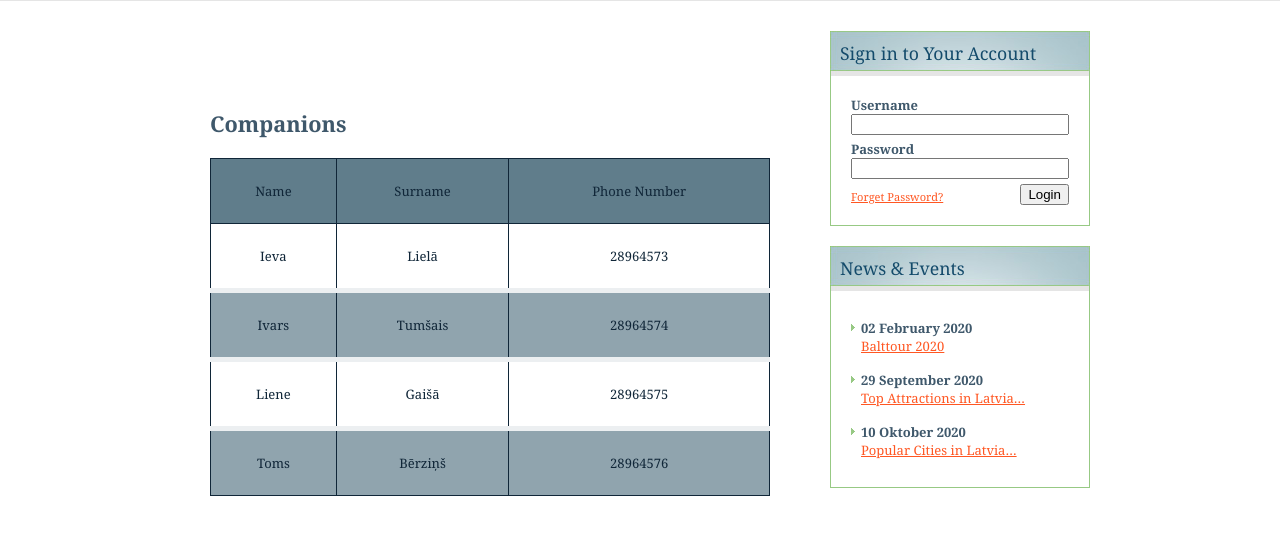
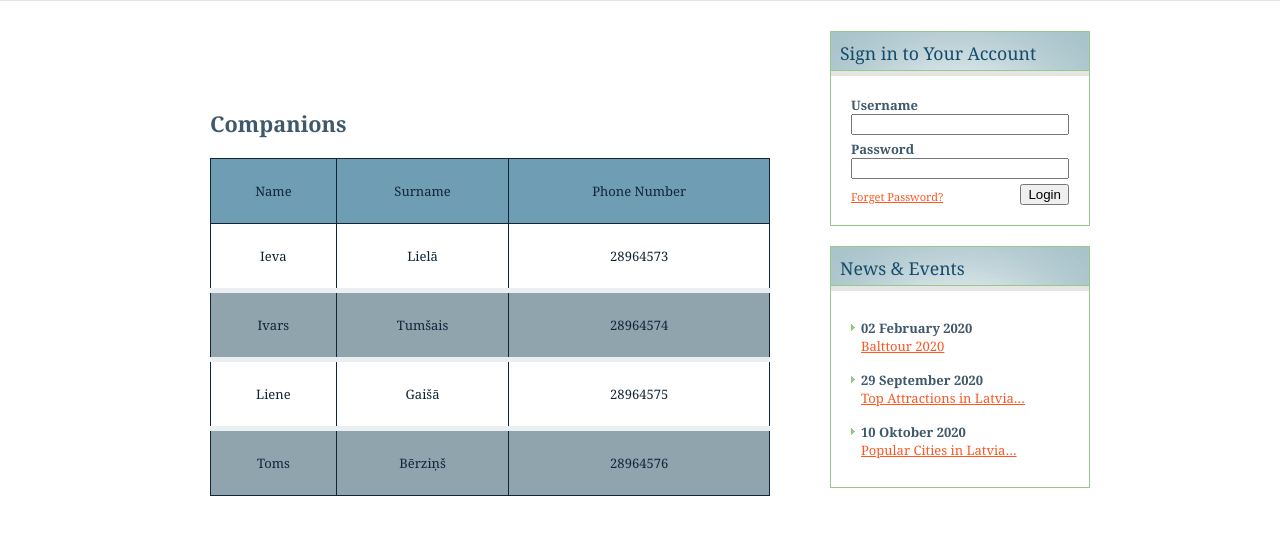
Before and after one commit to SvetlanaLisova/TripTravel, a Flask app: page /komp in a window 1280 px wide. Shown: the part 234-770 px from the top of the page. Run offline with Flask 2, Linux system fonts and the light colour scheme.

Commit message:
Add files via upload

```diff
--- a/static/css/default.css
+++ b/static/css/default.css
@@ -215,8 +215,6 @@ hr {
 	  float: right;
   }
 
-
-
   .twocols ul li {
 	  padding-left: 0;
   }
@@ -260,7 +258,6 @@ hr {
 	  line-height: normal;
   }
 
-
   .boxed ul li {
 	  padding: 8px 0 8px 10px;
 	  background: url(../images/img04.gif) no-repeat 0px 13px;
@@ -271,7 +268,6 @@ hr {
   }
 
   /* Login */
-
 
 
   #login form {
--- a/static/css/table.css
+++ b/static/css/table.css
@@ -15,9 +15,7 @@ th, td {
   height: 48px;
   text-align: center;
 }
-}
 
-td { height: 56px; }
 
 tbody tr:not(:last-of-type) { border-bottom: 5px solid var(--neutral-50); }
 
@@ -30,7 +28,7 @@ tbody tr:not(:last-of-type) { border-bottom: 5px solid var(--neutral-50); }
   font-size: 15px;
   text-align: center;
 }
-}
+
 
 .content table .button:hover {
   color: var(--neutral-0);
@@ -63,7 +61,7 @@ tbody tr:not(:last-of-type) { border-bottom: 5px solid var(--neutral-50); }
   }
 
   #saraksts tr:hover {
-    background-color:  #90A4AE;
+    background-color: #5a7d8c8c;
   }
 
   #saraksts td, #saraksts thead {
@@ -76,7 +74,7 @@ tbody tr:not(:last-of-type) { border-bottom: 5px solid var(--neutral-50); }
     padding-top: 12px;
     padding-bottom: 12px;
     text-align: left;
-    background-color: #607d8b;
+    background-color: #6f9db3;
 	 font-weight: 400;
   font-size: 13px;
     color: white;
```
Lines whose indentation alone changed are shown as unchanged.
